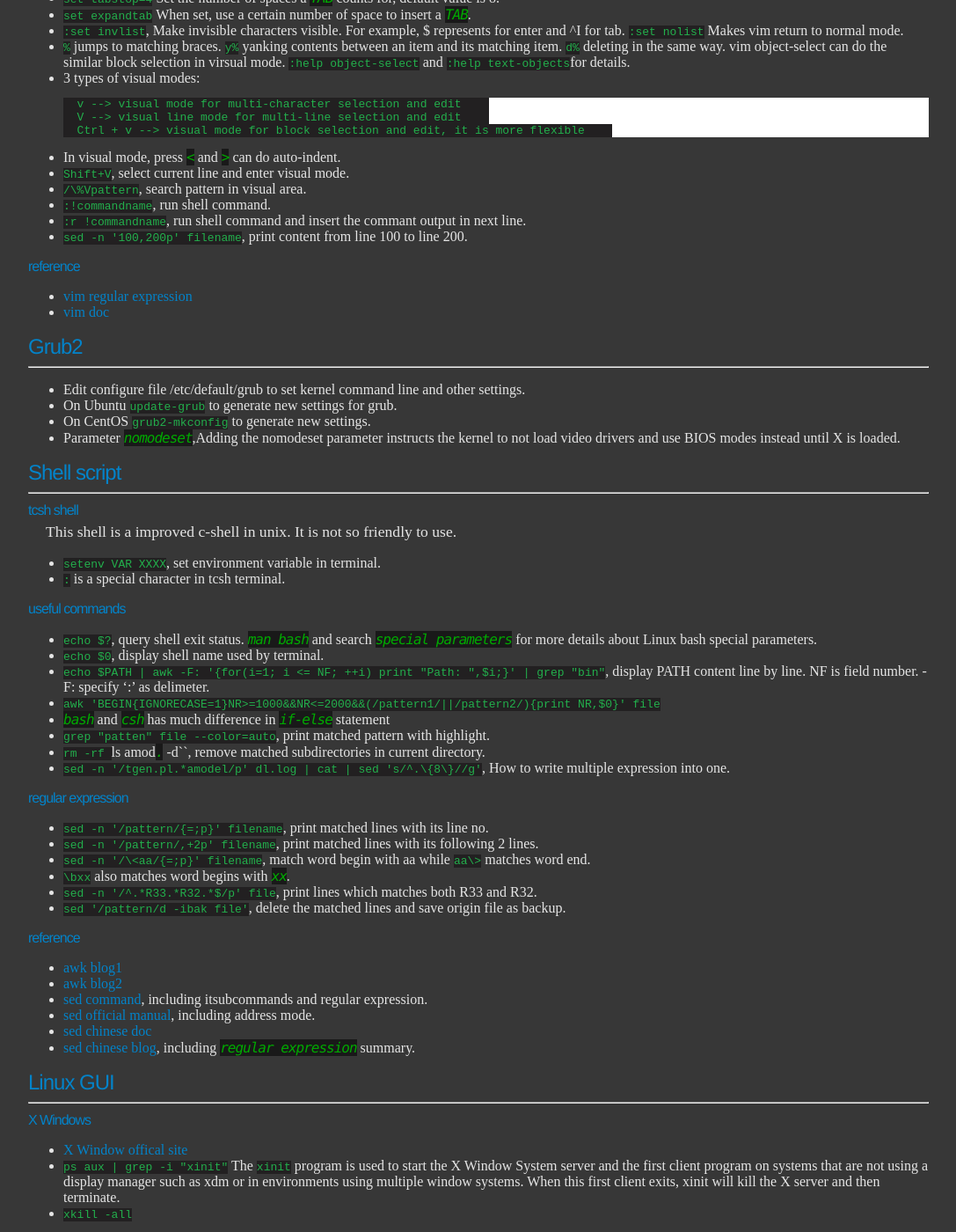
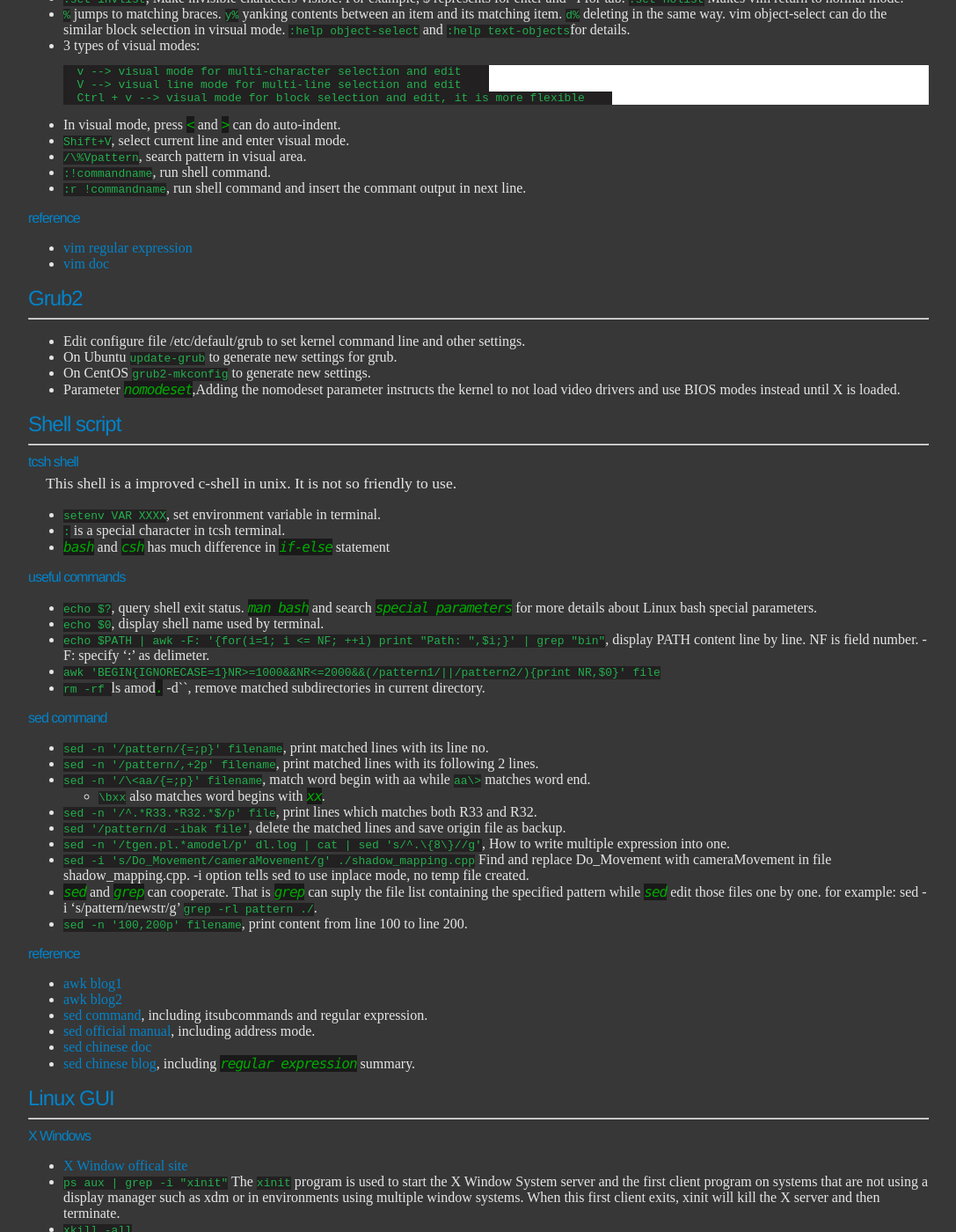
Before and after one commit to ychding11/ychding11.github.io, a Jekyll site: the page built from _posts/2015-03-16-Useful-Linux-Command.md, in a window 1280 px wide and 1400 px high, scrolled down 1703 px. Shown: the whole window at 88% size, without its empty margins (96-1183 px from the left). Built offline with Jekyll 4.4.1, drawn with Linux system fonts in a browser that asks for light colours; some of the changed text lies outside the part shown.

Commit message:
refine style.

```diff
--- a/_posts/2015-03-16-Useful-Linux-Command.md
+++ b/_posts/2015-03-16-Useful-Linux-Command.md
@@ -65,8 +65,8 @@
 	- `grep -iw "test" -r .`, match the pattern "test" as a whole word.
 	- `grep -e "-test" -r .`, *-e* , specify a regex, multiple *-e* is *or* in logic.
 	- `find ../src/ -type f -iname "*.mel" -exec grep -n "menuMode" '{}' \;`, search "menuMode" in all mel files. "{}" represents the current processing file.
-- `sed -i 's/Do_Movement/cameraMovement/g' ./shadow_mapping.cpp` Find and replace Do_Movement with cameraMovement in file shadow_mapping.cpp. -i option tells sed to use inplace mode, no temp file created.
-- *sed* and *grep* can cooperate. That is *grep* can suply the file list containing the specified pattern while *sed* edit those files one by one. for example: sed -i 's/pattern/newstr/g' `grep -rl pattern ./`.
+	- `grep "patten" file --color=auto`, print matched pattern with highlight.
+	- `grep -n -i "pattern" -r filename | cut -f1 -d:`, print matched line numbers.
 
 ## VIM tips for quick Reference
 ----------
@@ -95,7 +95,6 @@
 - `/\%Vpattern`, search pattern in visual area.
 - `:!commandname`, run shell command.
 - `:r !commandname`, run shell command and insert the commant output in next line.
-- `sed -n '100,200p' filename`, print content from line 100 to line 200.
 
 ### reference
 - [vim regular expression](http://www.cnblogs.com/PegasusWang/p/3153300.html)
@@ -116,6 +115,7 @@
 This shell is a improved c-shell in unix. It is not so friendly to use.
 - `setenv VAR XXXX`, set environment variable in terminal.
 - `:` is a special character in tcsh terminal.
+- *bash* and *csh* has much difference in *if-else* statement
 
 ### useful commands
 - `echo $?`, query shell exit status. *man bash* and search *special parameters* for more details about Linux bash special parameters.
@@ -123,18 +123,19 @@
 - `echo $PATH | awk -F: '{for(i=1; i <= NF; ++i) print "Path: ",$i;}' | grep "bin"`, display PATH content line by line. NF is field number.
    -F: specify ':' as delimeter.
 - `awk 'BEGIN{IGNORECASE=1}NR>=1000&&NR<=2000&&(/pattern1/||/pattern2/){print NR,$0}' file`
-- *bash* and *csh* has much difference in *if-else* statement
-- `grep "patten" file --color=auto`, print matched pattern with highlight.
 - `rm -rf `ls amod*.* -d``, remove matched subdirectories in current directory.
-- `sed -n '/tgen.pl.*amodel/p' dl.log | cat | sed 's/^.\{8\}//g'`, How to write multiple expression into one.
 
-### regular expression
+### sed command
 - `sed -n '/pattern/{=;p}' filename`, print matched lines with its line no.
 - `sed -n '/pattern/,+2p' filename`, print matched lines with its following 2 lines.
 - `sed -n '/\<aa/{=;p}' filename`,  match word begin with aa while `aa\>` matches word end.
-- `\bxx` also matches word begins with *xx*.
+	- `\bxx` also matches word begins with *xx*.
 - `sed -n '/^.*R33.*R32.*$/p' file`, print lines which matches both R33 and R32.
 - `sed '/pattern/d -ibak file'`, delete the matched lines and save origin file as backup.
+- `sed -n '/tgen.pl.*amodel/p' dl.log | cat | sed 's/^.\{8\}//g'`, How to write multiple expression into one.
+- `sed -i 's/Do_Movement/cameraMovement/g' ./shadow_mapping.cpp` Find and replace Do_Movement with cameraMovement in file shadow_mapping.cpp. -i option tells sed to use inplace mode, no temp file created.
+- *sed* and *grep* can cooperate. That is *grep* can suply the file list containing the specified pattern while *sed* edit those files one by one. for example: sed -i 's/pattern/newstr/g' `grep -rl pattern ./`.
+- `sed -n '100,200p' filename`, print content from line 100 to line 200.
 
 ### reference
 - [awk blog1](http://www.cnblogs.com/ggjucheng/archive/2013/01/13/2858470.html)
```
